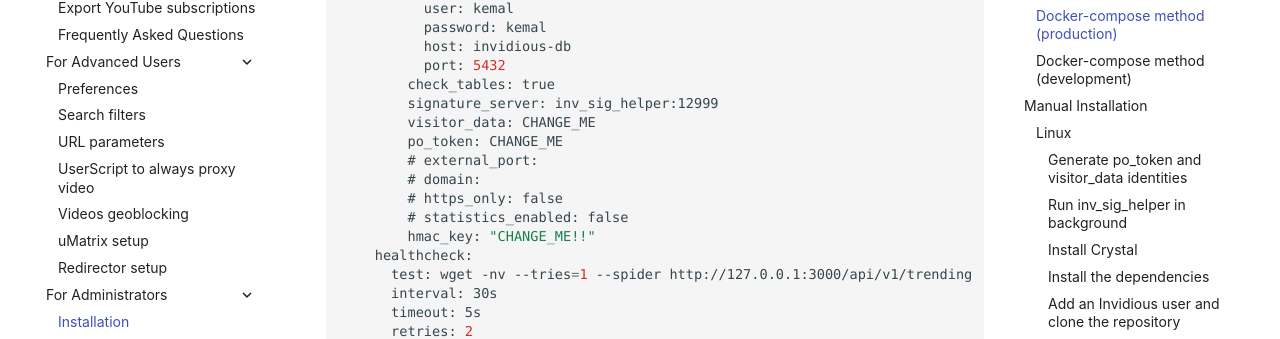
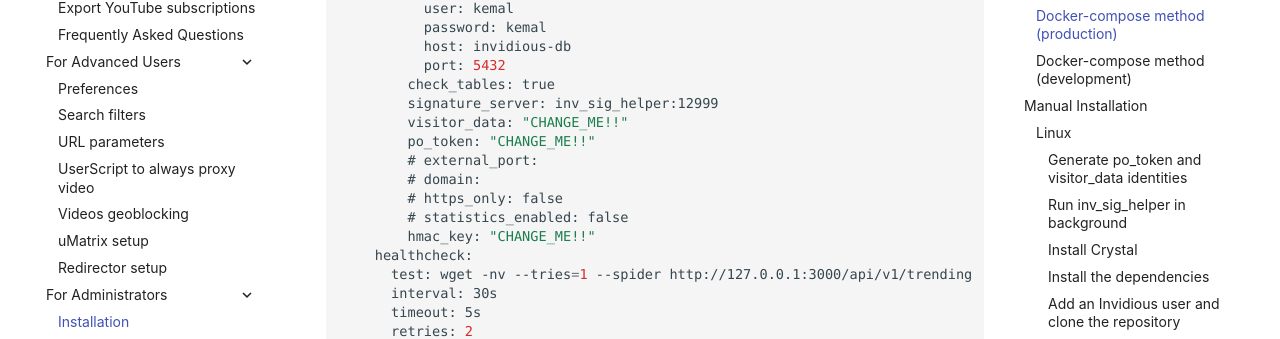
Before and after one commit to iv-org/documentation, an MkDocs documentation site: the page built from docs/installation.md, in a window 1280 px wide and 900 px high, scrolled down 1952 px. Shown: the part 146-485 px from the top of the window. Built offline with MkDocs 1.6.1 and Material for MkDocs 9.7.7, drawn with Linux system fonts in a browser that asks for light colours; comment, search, counter and statistics services are not loaded.

Commit message:
Set CHANGE_ME to CHANGE_ME!! in example compose
Invidious uses "CHANGE_ME!!" instead of "CHANGE_ME" to warn users that a config option must be changed

```diff
--- a/docs/installation.md
+++ b/docs/installation.md
@@ -78,8 +78,8 @@
               port: 5432
             check_tables: true
             signature_server: inv_sig_helper:12999
-            visitor_data: CHANGE_ME
-            po_token: CHANGE_ME
+            visitor_data: "CHANGE_ME!!"
+            po_token: "CHANGE_ME!!"
             # external_port:
             # domain:
             # https_only: false
```
